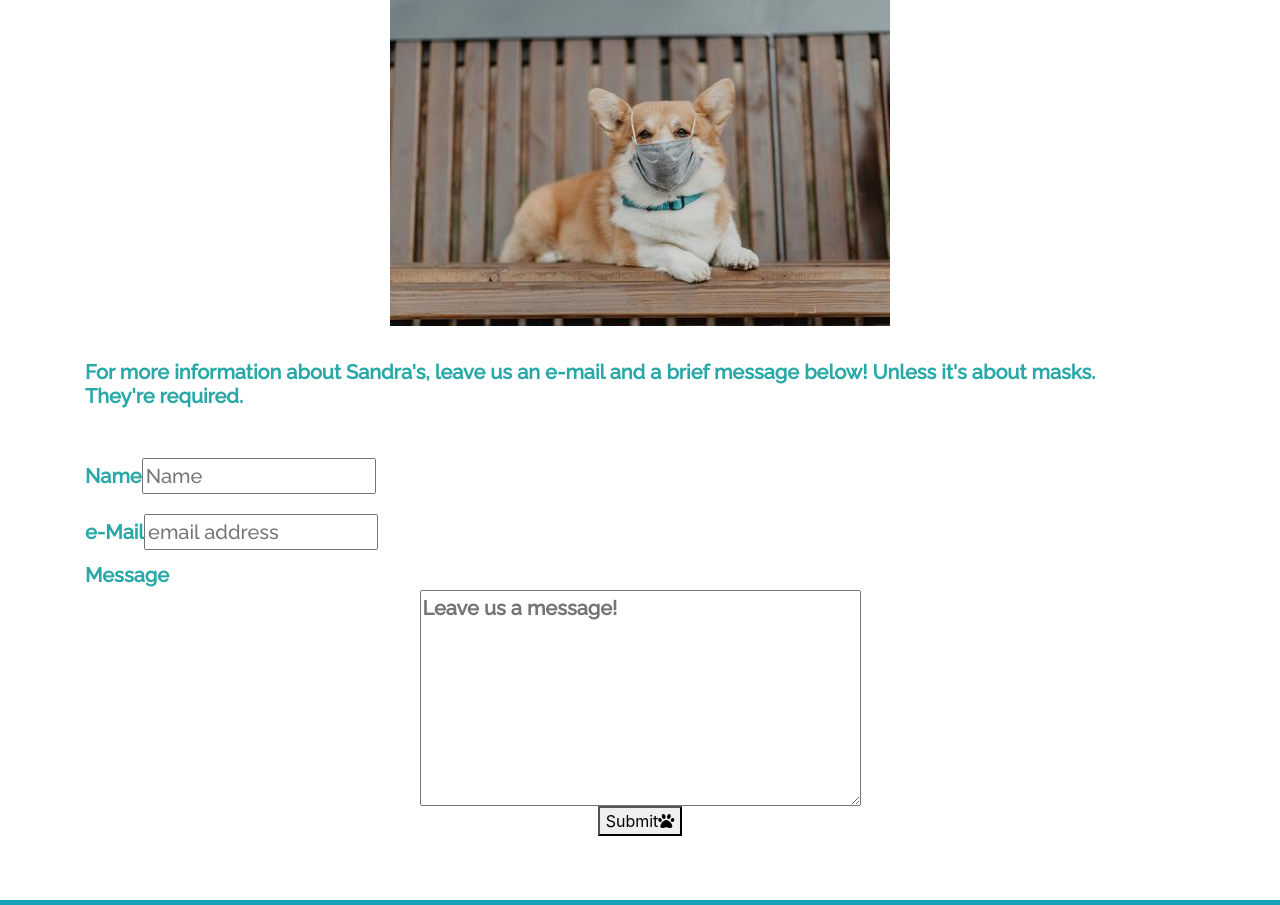
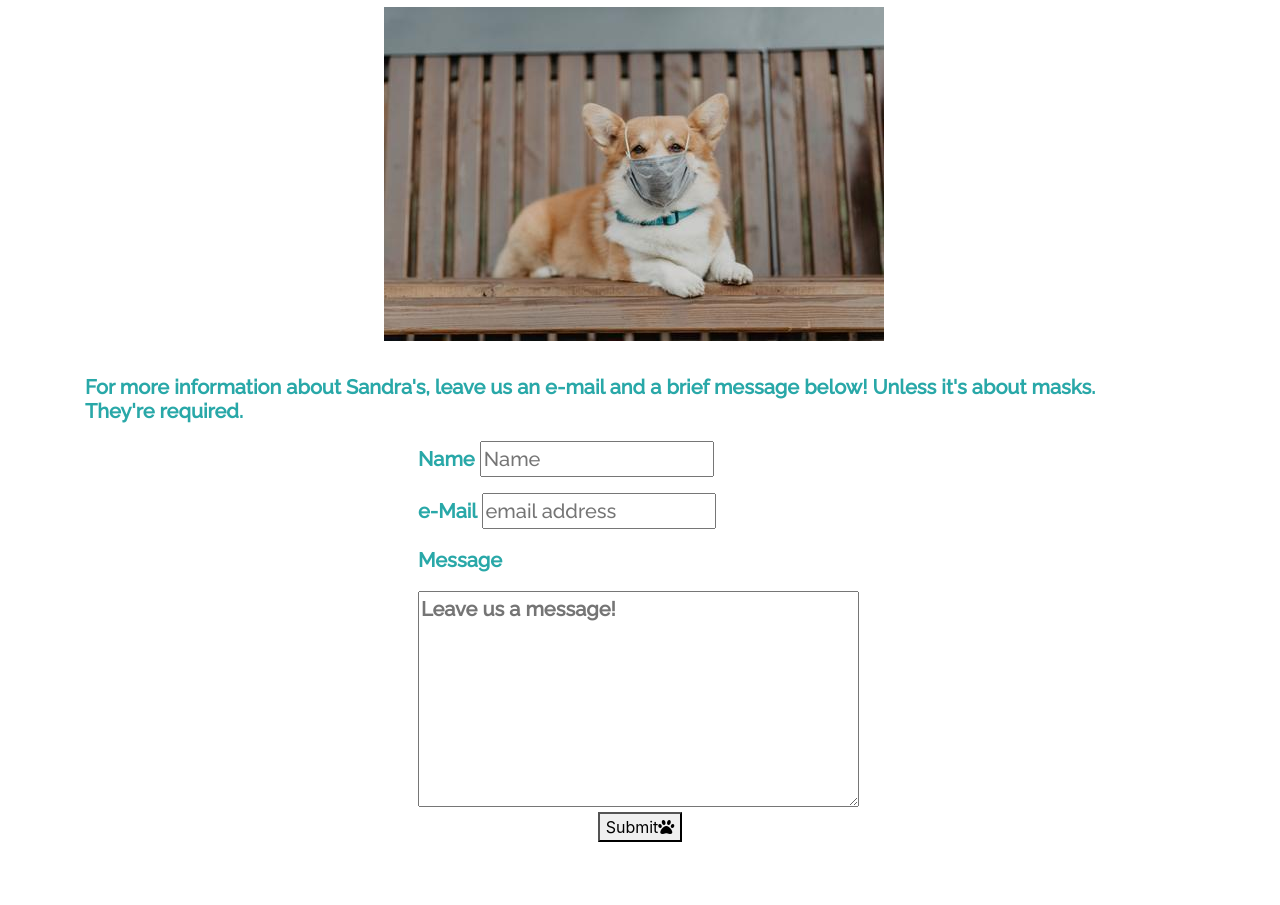
Before and after one commit to SaeedhShareef/petstore, a plain HTML site: page ContactUs.html in a window 1280 px wide. Shown: the part 159-1064 px from the top of the page. Drawn offline with nearby package versions, Linux system fonts and the light colour scheme.

Commit message:
css changes

```diff
--- a/ContactUs.html
+++ b/ContactUs.html
@@ -48,21 +48,23 @@
   <!-- end Navbar -->
   <!-- begin contact info -->
 
+  <div style="margin-top: 15px;">
+    <img class="byeBye" src="./images/responsible puppy.jpg" alt="">
 
-  <img class="byeBye" src="./images/responsible puppy.jpg" alt="">
+  </div>
   <br>
-  <div class="container" style="margin: auto;">
+  <div class="container">
     <h1 class="mission">For more information about Sandra's, leave us an e-mail and a brief message below! Unless it's
       about masks.<br> They're required.</h1>
     <form>
-      <div class="byeBye" >
-        <label for="email-input"></label>
-        <p class="mission">Name<input type="text" class="name" placeholder="Name"></p>
-        <p class="mission">e-Mail<input id="email-input" type="email" name="email-inputted"
+      <div class="byeBye">
+        <!-- <label for="email-input"></label> -->
+        <p >Name <input type="text" placeholder="Name"></p>
+        <p >e-Mail <input id="email-input" type="email" name="email-inputted"
             placeholder="email address"></p>
       </div>
 
-      <p class="textArea">Message</p>
+      <p class="byeBye">Message</p>
       <textarea rows="7" cols="40" placeholder="Leave us a message!"
           class="byeBye"></textarea>
       <button class="send">Submit<i class="fas fa-paw"></i></button>
--- a/index.css
+++ b/index.css
@@ -57,7 +57,7 @@
   font-weight: bolder;
   /* margin-left: auto;
     margin-right: auto; */
-  margin: auto;
+  /* margin: auto; */
 }
 
 .carousel-control-prev-icon {
@@ -104,21 +104,19 @@
 
 /* begin css for Contact Page */
 
-.contact {
+/* .contact {
   display: block;
   margin-left: 35%;
   margin-right: auto;
   margin-bottom: 10px;
   /* align-content: center;  */
-}
+/* } */
 
 .byeBye {
   /* margin-top: 10px; */
   display: block;
-  margin: auto !important;
-  /* margin-left: 35%; */
-  /* margin-right: auto; */
-  /* margin-bottom: 20px; */
+  margin-left: 30%;
+  margin-right: 30%;
   font-family: "Raleway", sans-serif;
   color: #29a8a8;
   font-weight: bolder;
@@ -134,35 +132,26 @@
     margin-top: auto;
   }
   .mission {
-    padding-bottom: none;
-    /* margin-left: auto;
-                    margin-right: auto; */
-    margin: auto;
+    margin-bottom: 10px;
+    margin-left: auto;
   }
   .textArea {
-    /* display: flex; */
     margin: auto;
-    /* margin-bottom: 10%; */
   }
 }
 @media only screen and (max-width: 675px) {
   .byeBye {
     display: block;
     width: 350px;
-    height: 300px;
-    /* margin-left: auto;
-                    margin-right: auto;
-                    margin-top: auto; */
+    /* height: 300px; */
     margin: auto;
   }
 }
 
 .send {
   display: block;
-  /* margin-left: auto;
-                margin-right: auto;
-                margin-bottom: 10%; */
   margin: auto;
+  margin-top: 5px;
 }
 
 .textArea {
@@ -177,4 +166,6 @@
   color: #29a8a8;
   font-weight: bolder;
   font-size: 20px;
+  margin-bottom: 10px;
+
 }
```
